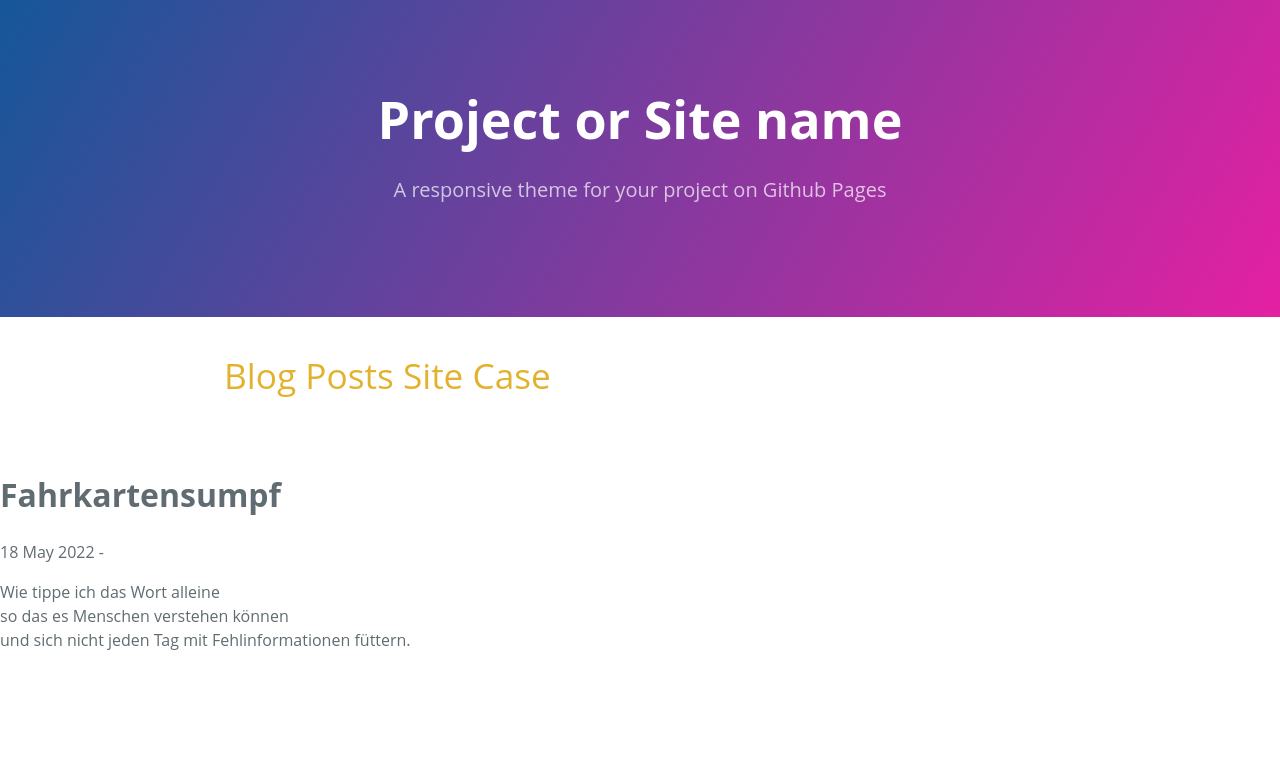
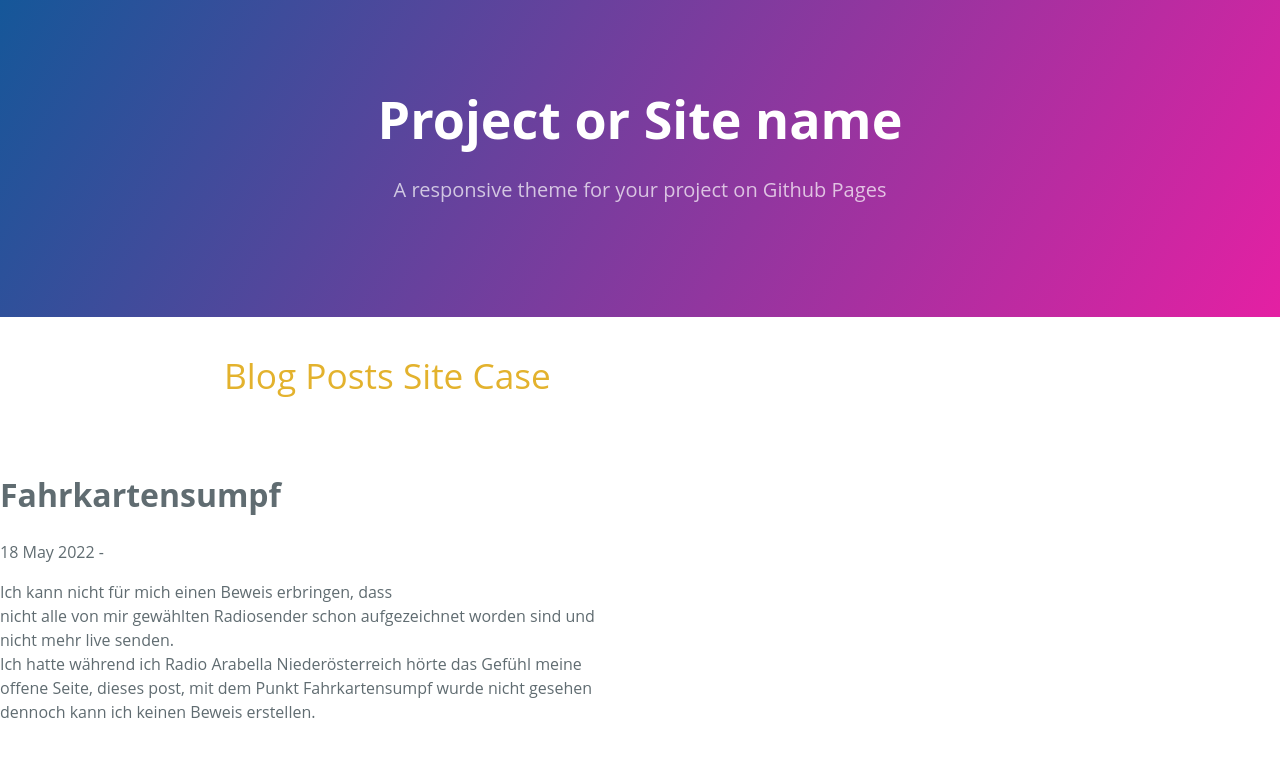
Before and after one commit to ledlightjungledStefan/Osterei, a Jekyll site: the page built from _posts/2022-05-18-fahrkartensumpf.markdown, in a window 1280 px wide. Shown: the top 757 px of the page. Built offline with Jekyll 4.4.1, drawn with Linux system fonts in a browser that asks for light colours.

Commit message:
Update 2022-05-18-fahrkartensumpf.markdown

```diff
--- a/_posts/2022-05-18-fahrkartensumpf.markdown
+++ b/_posts/2022-05-18-fahrkartensumpf.markdown
@@ -2,6 +2,9 @@
 layout: post
 excerpt_separator: <!--more-->
 ---
-Wie tippe ich das Wort alleine<br>
-so das es Menschen verstehen können<br>
-und sich nicht jeden Tag mit Fehlinformationen füttern.
+Ich kann nicht für mich einen Beweis erbringen, dass<br>
+nicht alle von mir gewählten Radiosender schon aufgezeichnet worden sind und<br>
+nicht mehr live senden.<br>
+Ich hatte während ich Radio Arabella Niederösterreich hörte das Gefühl meine<br>
+offene Seite, dieses post, mit dem Punkt Fahrkartensumpf wurde nicht gesehen<br>
+dennoch kann ich keinen Beweis erstellen.
```
